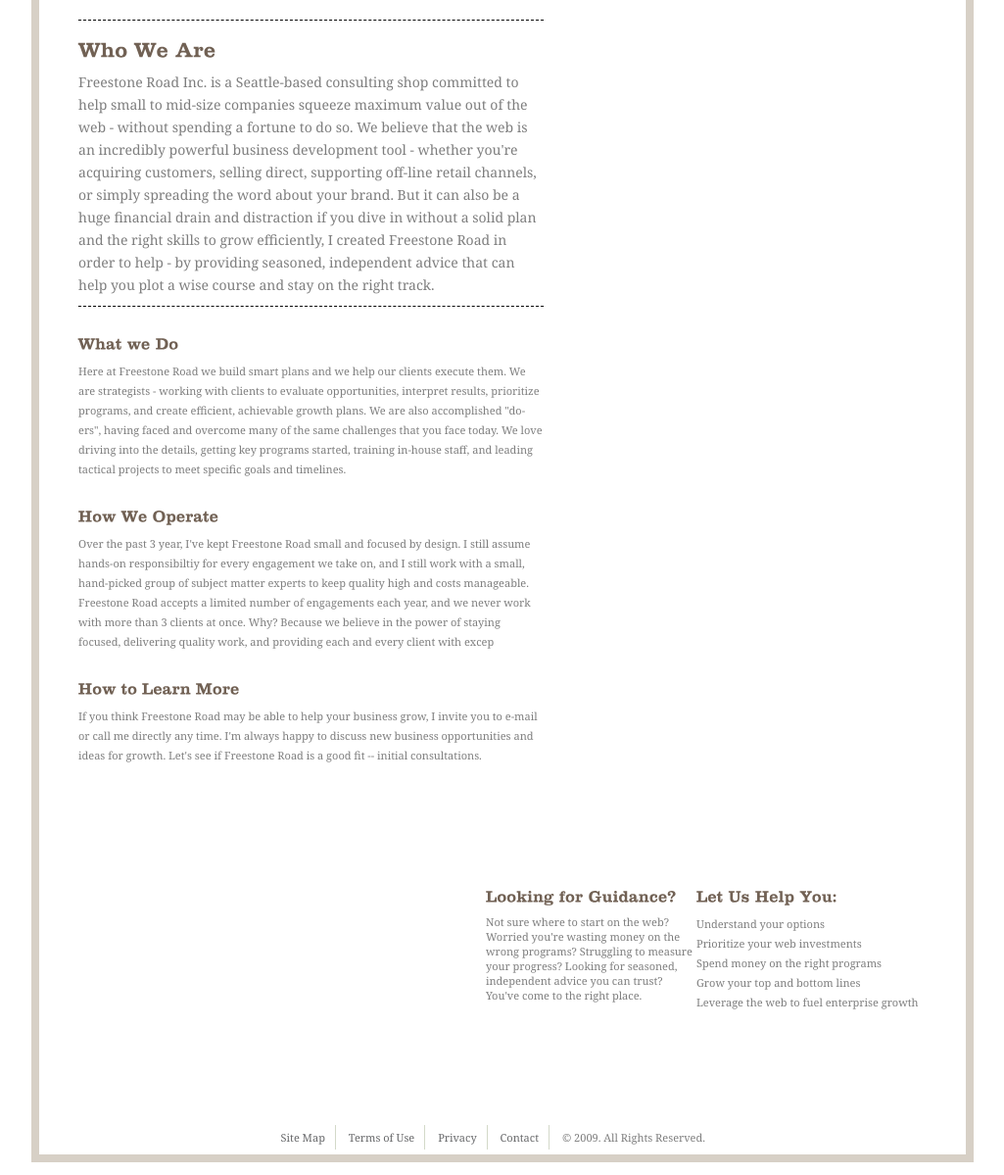
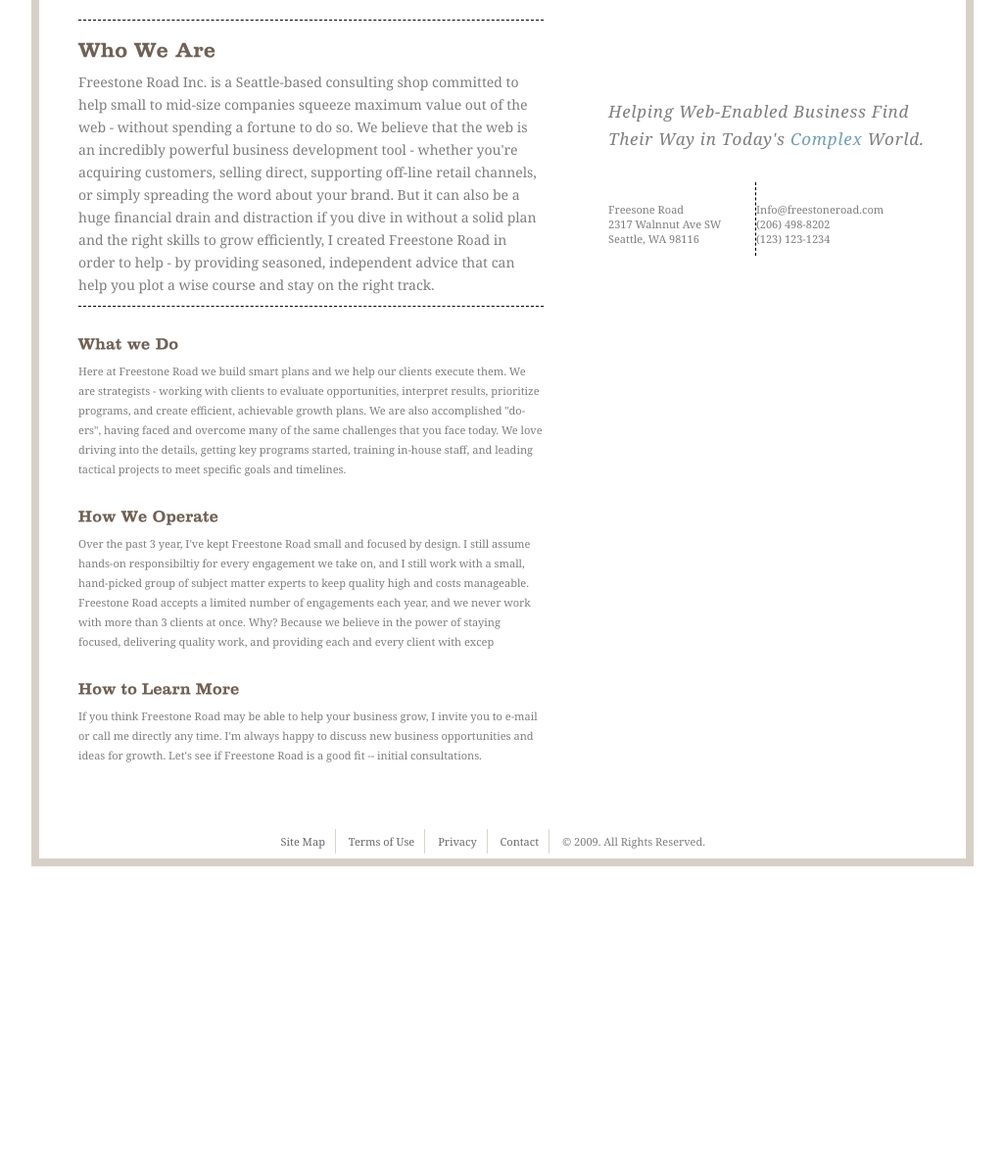
Before and after one commit to Tolmark12/freestone_road, a PHP site: page /index.php?page=aboutus in a window 1280 px wide. Shown: the part 272-1471 px from the top of the page at 98% size, without its empty margins (127-1152 px from the left). After the commit the page ends 1156 px from the top, so only its background shows below. Run offline with PHP 8.4, Linux system fonts and the light colour scheme.

Commit message:
Styling on About Us Page

```diff
--- a/aboutus.php
+++ b/aboutus.php
@@ -14,21 +14,17 @@
 				</div>
 			</div>
 			<div id='main-column2'>
-				<div class='block clear' id='top'>
-					<div class='clear' id='right-top-'></div>
-					<div class='sub-column1'>
-						<h2>Looking for Guidance?</h2>
-						<p>Not sure where to start on the web? Worried you're wasting money on the wrong programs? Struggling to measure your progress? Looking for seasoned, independent advice you can trust? You've come to the right place.</p>
+				<div class='block clear' id='top-aboutus'>
+					<div class='clear' id='top-right-aboutus-title'>Helping Web-Enabled Business Find Their Way in Today's <span id='blue-inline-title'>Complex</span> World.</div>
+					<div class='sub-column1-aboutus'>
+						<p>	Freesone Road<br />
+							2317 Walnnut Ave SW<br />
+							Seattle, WA 98116</p>
 					</div>
-					<div class='sub-column2'>
-						<h2>Let Us Help You:</h2>
-						<ul>
-							<li>Understand your options</li>
-							<li>Prioritize your web investments</li>
-							<li>Spend money on the right programs</li>
-							<li>Grow your top and bottom lines</li>
-							<li>Leverage the web to fuel enterprise growth</li>
-						</ul>
+					<div class='sub-column2-aboutus'>
+						<p>	Info@freestoneroad.com<br />
+							(206) 498-8202<br />
+							(123) 123-1234</p>
 					</div>
 				</div>
 			</div>
--- a/style.css
+++ b/style.css
@@ -109,7 +109,11 @@ img						{margin: 12px;}
 /*Clients*/
 
 /*About Us*/
-.block#top-aboutus		{}
+.sub-column1-aboutus	{position: relative; float: left; width: 150px;  padding: 10px 0px; border-right: 1.5px dashed black;}
+.sub-column2-aboutus	{position: relative; float: left; width: 150px;  padding: 10px 0px;}
+.block#top-aboutus		{width: 325px;}
+.block#top-aboutus	p	{font-size:}
+#top-right-aboutus-title{padding-top: 100px; padding-bottom: 30px; font-size: 17px; letter-spacing: .75px; line-height: 28px; font-family: Georgia; font-style: italic;}
 
 /*Contact*/
 .block#contact			{}
@@ -128,7 +132,6 @@ img						{margin: 12px;}
 .sub-column2			{position: relative; float: right; width: 235px; padding: 10px 0px;}
 
 
-
 /***************************
 		Footer		       *
 ****************************/
```
